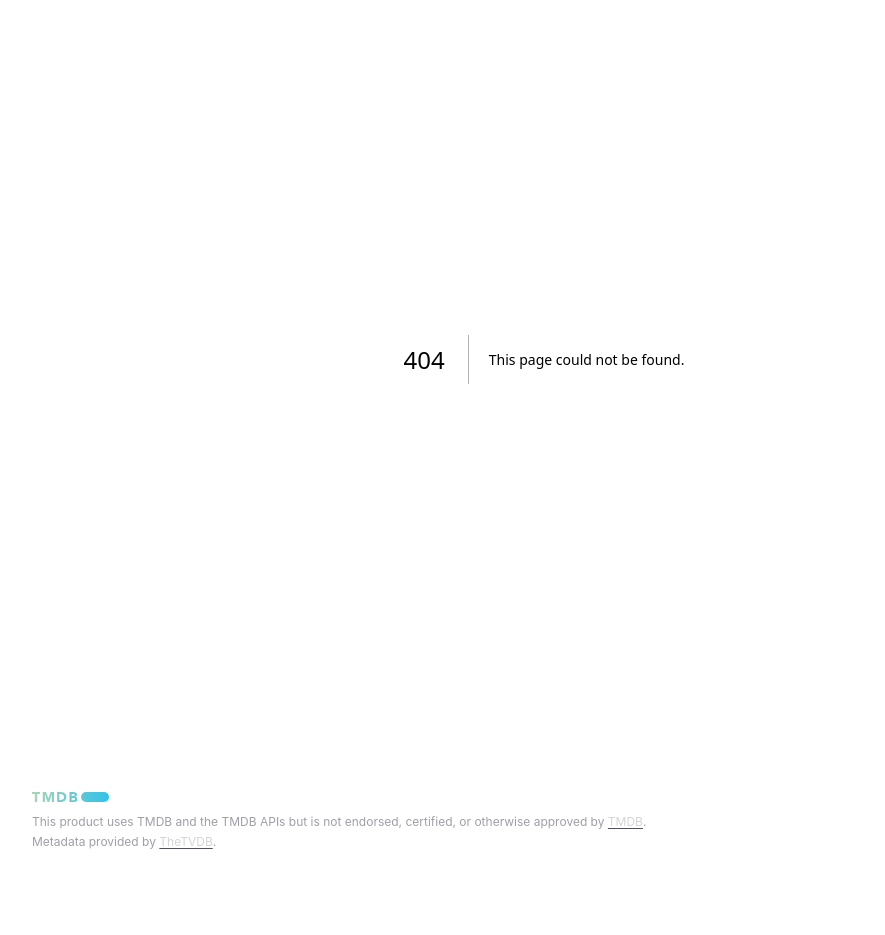
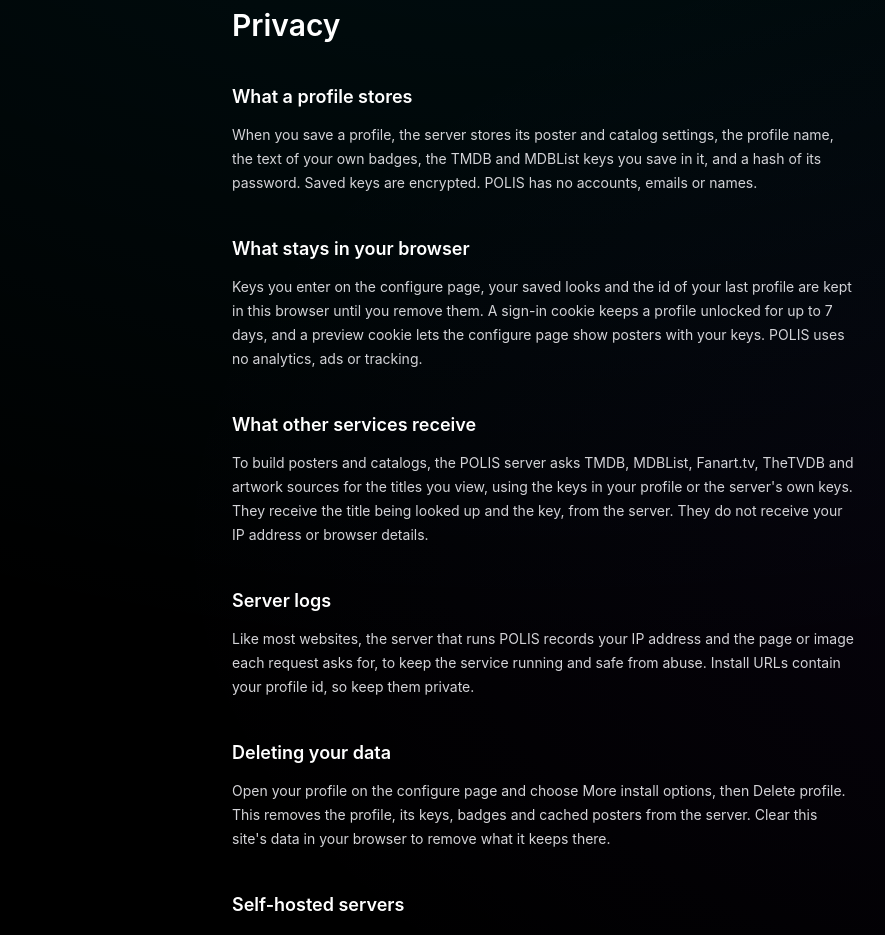
Before and after one commit to crazycacti/POLIS, a Next.js app: page /privacy in a window 1280 px wide. Before the commit this address had no page. Shown: the part 100-1035 px from the top of the page, without its empty margins (96-981 px from the left). Before the commit the page ends 982 px from the top, so only its background shows below. Built offline with nearby package versions, Linux system fonts and the light colour scheme.

Commit message:
docs(site): add a privacy page
Says what a profile stores, what stays in the browser, what other services receive, what server logs record and how to delete a profile. Linked from the footer.

```diff
--- /dev/null
+++ b/app/privacy/page.tsx
@@ -0,0 +1,71 @@
+import type { Metadata } from "next";
+
+export const metadata: Metadata = {
+  title: "Privacy",
+  description: "What POLIS stores, what it sends to other services, and how to delete it.",
+};
+
+const sectionClass = "space-y-3";
+const headingClass = "text-lg font-semibold text-white";
+const textClass = "text-sm leading-6 text-zinc-300";
+
+export default function PrivacyPage() {
+  return (
+    <main className="mx-auto max-w-2xl space-y-10 px-4 py-12 sm:px-6">
+      <h1 className="text-3xl font-semibold text-white">Privacy</h1>
+
+      <section className={sectionClass}>
+        <h2 className={headingClass}>What a profile stores</h2>
+        <p className={textClass}>
+          When you save a profile, the server stores its poster and catalog settings, the profile name, the text of
+          your own badges, the TMDB and MDBList keys you save in it, and a hash of its password. Saved keys are
+          encrypted. POLIS has no accounts, emails or names.
+        </p>
+      </section>
+
+      <section className={sectionClass}>
+        <h2 className={headingClass}>What stays in your browser</h2>
+        <p className={textClass}>
+          Keys you enter on the configure page, your saved looks and the id of your last profile are kept in this
+          browser until you remove them. A sign-in cookie keeps a profile unlocked for up to 7 days, and a preview
+          cookie lets the configure page show posters with your keys. POLIS uses no analytics, ads or tracking.
+        </p>
+      </section>
+
+      <section className={sectionClass}>
+        <h2 className={headingClass}>What other services receive</h2>
+        <p className={textClass}>
+          To build posters and catalogs, the POLIS server asks TMDB, MDBList, Fanart.tv, TheTVDB and artwork sources
+          for the titles you view, using the keys in your profile or the server&apos;s own keys. They receive the
+          title being looked up and the key, from the server. They do not receive your IP address or browser
+          details.
+        </p>
+      </section>
+
+      <section className={sectionClass}>
+        <h2 className={headingClass}>Server logs</h2>
+        <p className={textClass}>
+          Like most websites, the server that runs POLIS records your IP address and the page or image each
+          request asks for, to keep the service running and safe from abuse. Install URLs contain your profile id, so keep them private.
+        </p>
+      </section>
+
+      <section className={sectionClass}>
+        <h2 className={headingClass}>Deleting your data</h2>
+        <p className={textClass}>
+          Open your profile on the configure page and choose More install options, then Delete profile. This removes
+          the profile, its keys, badges and cached posters from the server. Clear this site&apos;s data in your
+          browser to remove what it keeps there.
+        </p>
+      </section>
+
+      <section className={sectionClass}>
+        <h2 className={headingClass}>Self-hosted servers</h2>
+        <p className={textClass}>
+          This page describes POLIS as published. Anyone can run their own server, and its operator decides what it
+          logs and keeps.
+        </p>
+      </section>
+    </main>
+  );
+}
--- a/app/sitemap.ts
+++ b/app/sitemap.ts
@@ -19,5 +19,11 @@ export default function sitemap(): MetadataRoute.Sitemap {
       changeFrequency: "weekly",
       priority: 0.8,
     },
+    {
+      url: new URL("/privacy", base).href,
+      lastModified,
+      changeFrequency: "yearly",
+      priority: 0.3,
+    },
   ];
 }
--- a/components/page-footer.tsx
+++ b/components/page-footer.tsx
@@ -27,6 +27,11 @@ export function PageFooter() {
           </a>
           .
         </p>
+        <p className="mt-2">
+          <a className={linkClass} href="/privacy">
+            Privacy
+          </a>
+        </p>
       </div>
     </footer>
   );
```
